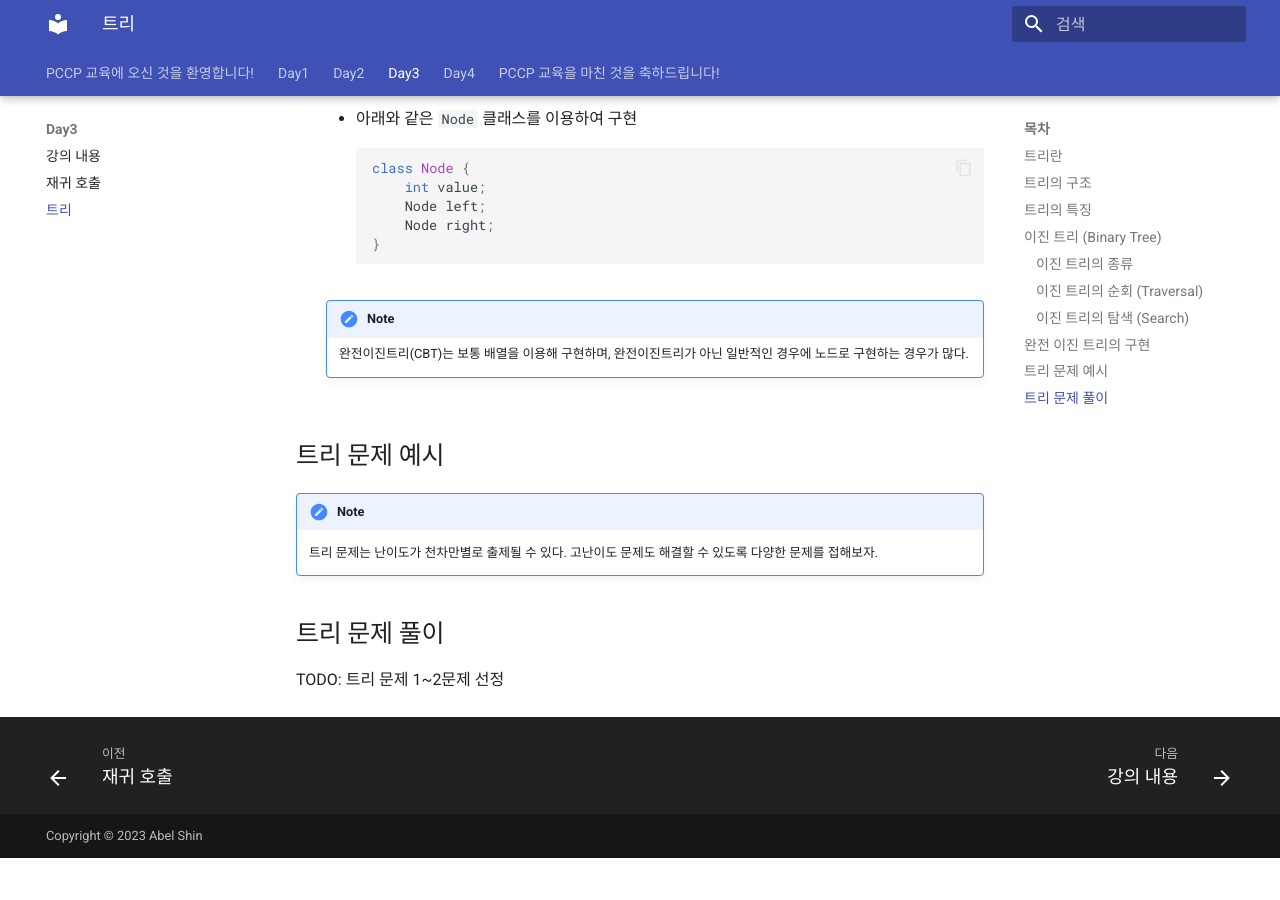
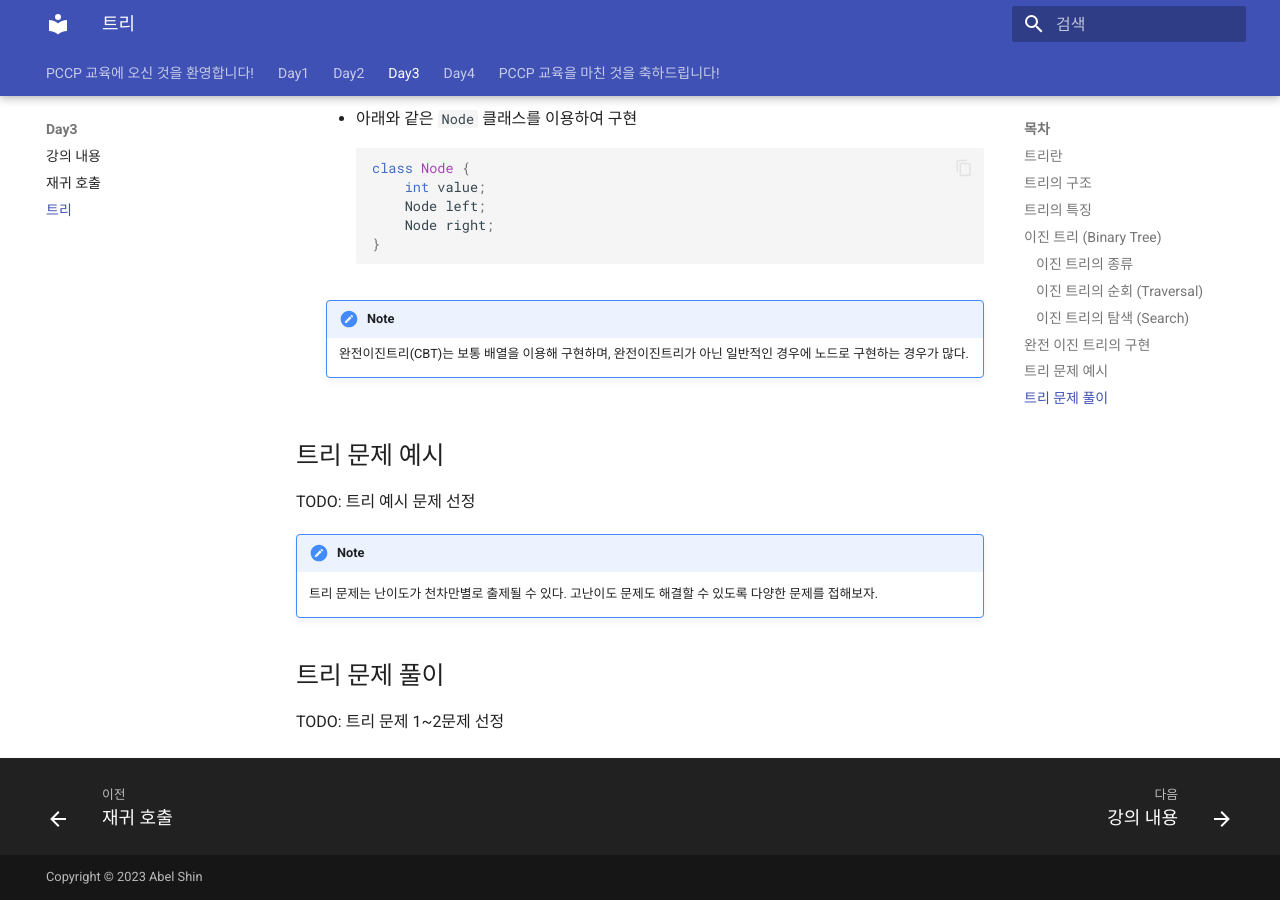
Before and after one commit to abel-shin/pccp-java, an MkDocs documentation site: the page built from docs/day3/section3.md, in a window 1280 px wide and 900 px high, scrolled down 4891 px. Built offline with MkDocs 1.6.1 and Material for MkDocs 9.7.7, drawn with Linux system fonts in a browser that asks for light colours; before the commit the page ends 5749 px from its top, so only the background shows below that.

Commit message:
tree TODO updtae

```diff
--- a/docs/day3/section3.md
+++ b/docs/day3/section3.md
@@ -82,6 +82,7 @@
 
 ## 트리 문제 예시
 
+TODO: 트리 예시 문제 선정
 
 !!! note
 
```
